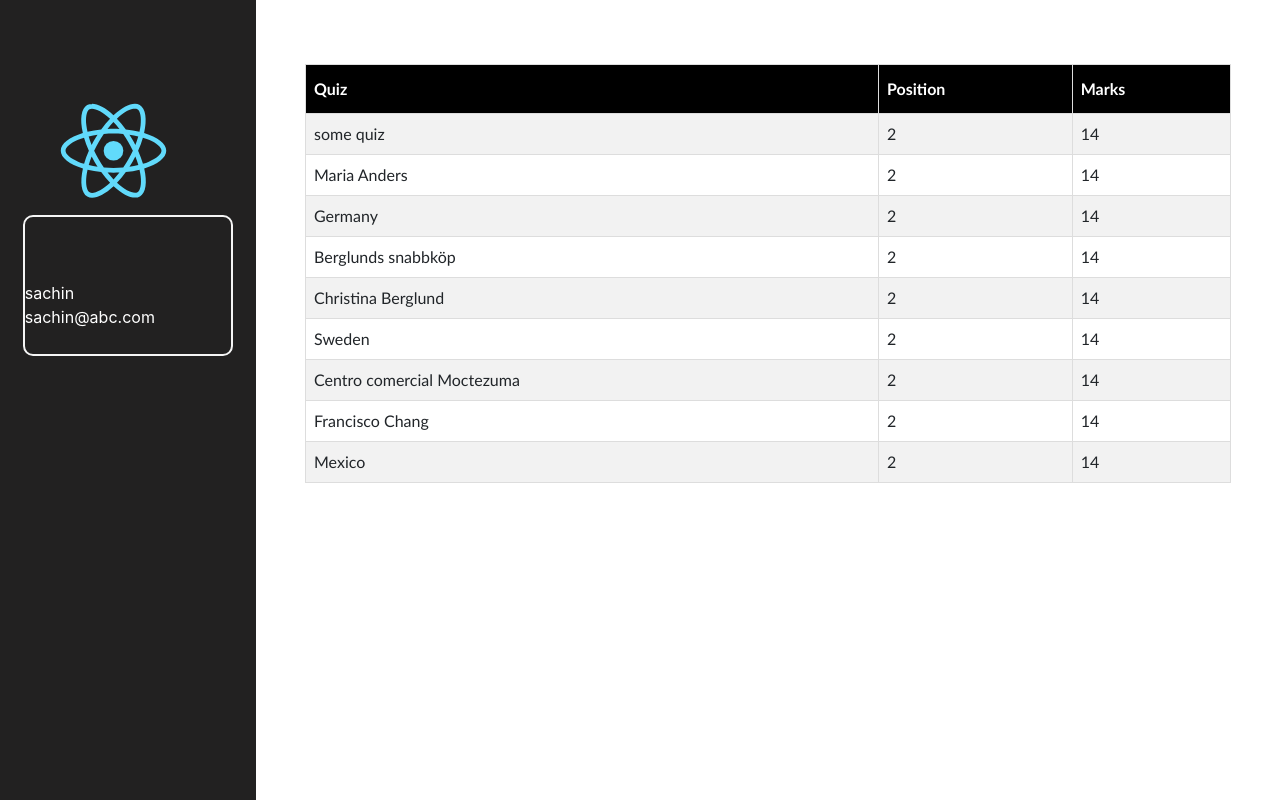
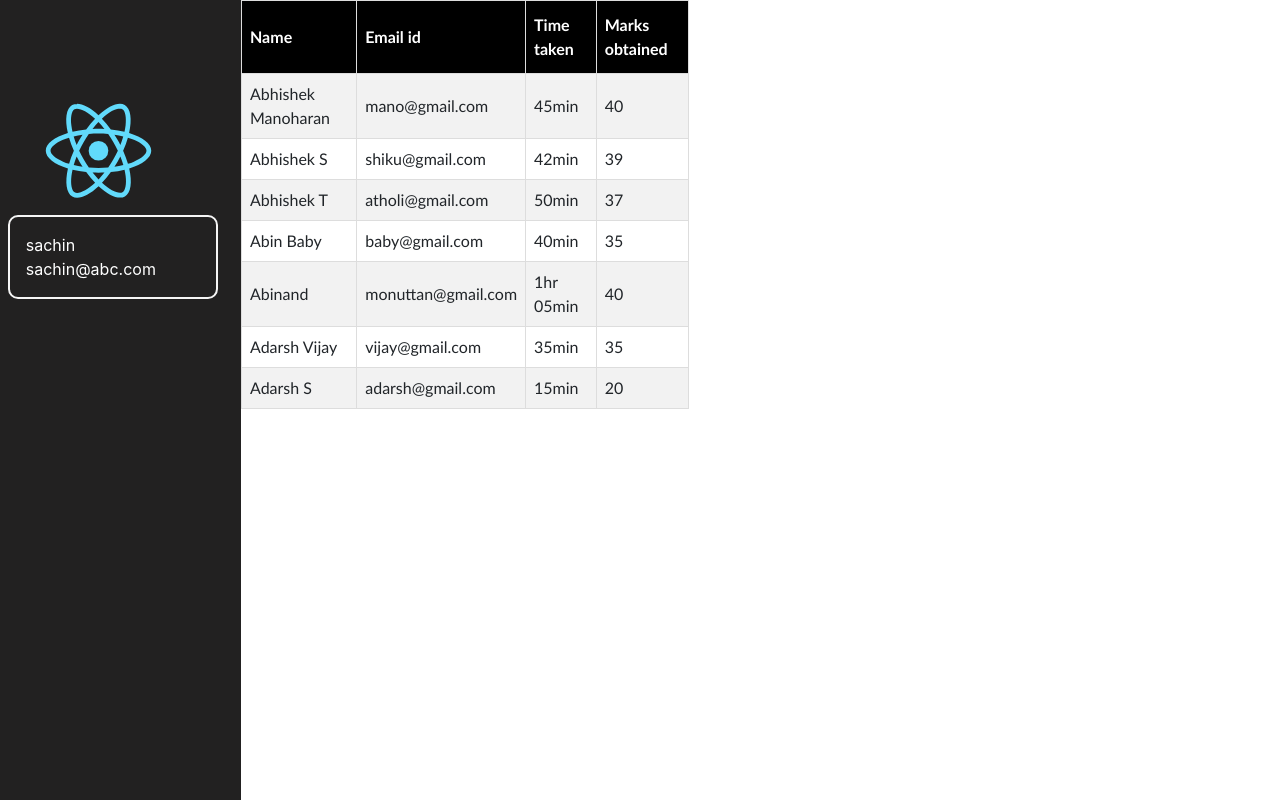
Before and after one commit to adarshsuresh07/VRlab-web, a React (Create React App) app in the folder labvr/: page /dashboard in a window 1280 px wide. Built offline with nearby package versions, Linux system fonts and the light colour scheme.

Commit message:
teacher dash

```diff
--- a/labvr/src/App.js
+++ b/labvr/src/App.js
@@ -4,6 +4,8 @@ import PublicRoute from "./Route/Publicroute"
 import { BrowserRouter, Switch } from "react-router-dom";
 import Landing from "./Components/Landing/Landing"
 import Dashboard from "./Components/Dashboard/Dashboard"
+import Teacherdash from "./Components/Teacherdash/Teacherdash"
+
 // import "./App.css"
 import 'bootstrap/dist/css/bootstrap.css';
 import Navbar from './Components/Navbar';
@@ -21,6 +23,7 @@ class App extends Component {
           <Switch>
             <PublicRoute component={Landing} path="/" exact />
             <PublicRoute component={Dashboard} path="/dashboard" exact />
+            <PublicRoute component={Teacherdash} path="/teacherdash" exact />
           </Switch>
         </BrowserRouter>
       </>
--- a/labvr/src/Assets/css/main.css
+++ b/labvr/src/Assets/css/main.css
@@ -26,7 +26,7 @@ a {
   overflow: hidden;
   width: 20vw;
   height: 100vh;
-	position: absolute;
+	/* position: absolute;  */
 	left: 0;
 	scroll-behavior: smooth;
   color: white;
@@ -45,20 +45,25 @@ a {
   /* border-radius: 10px; */
 }
 .profile-details {
-  padding-top: 5vw;
-
   border: 2px solid whitesmoke;
-  padding-bottom: 2vw;
   pointer-events: none;
+  padding:1rem;
   border-radius: 10px;
 }
 /* sidebar in dashboard */
 
 /* Table */
+.listexp{
+  width:75%;
+  padding: 2rem;
+  height:100%;
+
+}
+
 #scores {
   font-family: "Trebuchet MS", Arial, Helvetica, sans-serif;
   border-collapse: collapse;
-  width: 100%;
+  width: 80%;
 }
 
 #scores td, #scores th {
--- a/labvr/src/Components/Dashboard/Scores.js
+++ b/labvr/src/Components/Dashboard/Scores.js
@@ -4,36 +4,35 @@ class Scores extends React.Component {
     constructor(props) {
         super(props);
         this.state = {
-            data: [{ id: 23, name: 'some quiz', position: 2, marks: 14 },
-            { id: 1, name: 'Maria Anders', position: 2, marks: 14 },
-            { id: 2, name: 'Germany', position: 2, marks: 14 },
-            { id: 3, name: 'Berglunds snabbköp', position: 2, marks: 14 },
-            { id: 4, name: 'Christina Berglund', position: 2, marks: 14 },
-            { id: 5, name: 'Sweden', position: 2, marks: 14 },
-            { id: 5, name: 'Centro comercial Moctezuma', position: 2, marks: 14 },
-            { id: 6, name: 'Francisco Chang', position: 2, marks: 14 },
-            { id: 7, name: 'Mexico', position: 2, marks: 14 }
+            data: [{ id: 1, name: 'Abhishek Manoharan', email: "mano@gmail.com", time:"45min",marks: 40 },
+            { id: 2, name: 'Abhishek S', email: "shiku@gmail.com", time:"42min",marks: 39 },
+            { id: 3, name: 'Abhishek T', email: "atholi@gmail.com", time:"50min",marks: 37 },
+            { id: 4, name: 'Abin Baby', email: "baby@gmail.com", time:"40min",marks: 35 },
+            { id: 5, name: 'Abinand', email: "monuttan@gmail.com", time:"1hr 05min",marks: 40 },
+            { id: 6, name: 'Adarsh Vijay', email: "vijay@gmail.com", time:"35min",marks: 35 },
+            { id: 7, name: 'Adarsh S', email: "adarsh@gmail.com", time:"15min",marks: 20 },
             ]
         };
         // this.handleSubmit = this.handleSubmit.bind(this);
     }
     render() {
-        var datatable = this.state.data.map((item, key) => <tr><td>{item.name}</td><td>{item.position}</td><td>{item.marks}</td></tr>);
+    var datatable = this.state.data.map((item, key) => <tr><td>{item.name}</td><td>{item.email}</td><td>{item.time}</td><td>{item.marks}</td></tr>);
         return (
             <div className="Scores">
-                <div className="jumbotron" style={{ background: 'white', padding: '5vw' }}>
-                    <div className="row">
+                {/* <div className="jumbotron" style={{ background: 'white', padding: '5vw' }}> */}
+                    {/* <div className="row"> */}
                         <table id="scores">
                             <tr>
-                                <th>Quiz</th>
-                                <th>Position</th>
-                                <th>Marks</th>
+                                <th>Name</th>
+                                <th>Email id</th>
+                                <th>Time taken</th>
+                                <th>Marks obtained</th>
                             </tr>
                             {datatable}
                         </table>
-                    </div>
+                    {/* </div> */}
                     {/* <!--div className="row">haha</div --> */}
-                </div>
+                 {/* </div> */}
             </div>
         );
     }
--- /dev/null
+++ b/labvr/src/Components/Teacherdash/Teacherdash.js
@@ -0,0 +1,49 @@
+import React from 'react'
+import Profile from '../Dashboard/Profile';
+import Scores from '../Dashboard/Scores';
+import { Accordion, Card } from 'react-bootstrap'
+class Dashboard extends React.Component {
+    constructor(props) {
+        super(props);
+    }
+    render() {
+        return (
+            <div className="overlay">
+                <main>
+                    <div className="row">
+                        <div className="sidebar">
+                            <Profile />
+                        </div>
+                        <div className="listexp">
+                            <Accordion defaultActiveKey="0">
+                                <Card>
+                                    <Accordion.Toggle as={Card.Header} eventKey="0">
+                                        Experiment 2 - Pendulum<br></br> 29/11/2020
+                                    </Accordion.Toggle>
+                                    <Accordion.Collapse eventKey="0">
+                                        <Card.Body>
+                                            <Scores />
+                                        </Card.Body>
+                                    </Accordion.Collapse>
+                                </Card>
+                                <Card>
+                                    <Accordion.Toggle as={Card.Header} eventKey="1">
+                                        Experiment 1 - Hooke's law<br></br> 22/11/2020
+                                    </Accordion.Toggle>
+                                    <Accordion.Collapse eventKey="1">
+                                        <Card.Body>
+                                            Hi
+                                        </Card.Body>
+                                    </Accordion.Collapse>
+                                </Card>
+                            </Accordion>
+                        </div>
+                    </div>
+                </main>
+            </div>
+
+        );
+    }
+}
+
+export default Dashboard;
```
Also changed, not shown: 1 other file (tests, documents, lock files or other folders).
